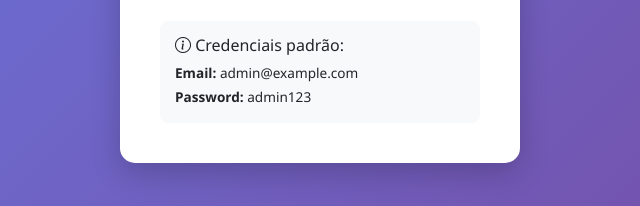
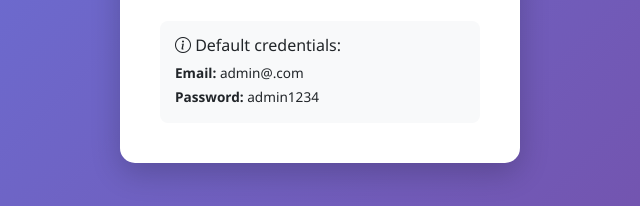
Before and after one commit to ayresfrancys/ayresfrancys.github.io, a website: page login.html in a window 1280 px wide. Shown: the part 515-721 px from the top of the page, 320-960 px from the left. Drawn offline with nearby package versions, Linux system fonts and the light colour scheme.

Commit message:
Update login.html

```diff
--- a/login.html
+++ b/login.html
@@ -133,9 +133,9 @@
       ></div>
 
       <div class="credential-hint mt-4">
-        <h6><i class="bi bi-info-circle"></i> Credenciais padrão:</h6>
-        <p class="mb-1"><strong>Email:</strong> admin@example.com</p>
-        <p class="mb-0"><strong>Password:</strong> admin123</p>
+        <h6><i class="bi bi-info-circle"></i> Default credentials:</h6>
+        <p class="mb-1"><strong>Email:</strong> admin@.com</p>
+        <p class="mb-0"><strong>Password:</strong> admin1234</p>
       </div>
     </div>
 
```
